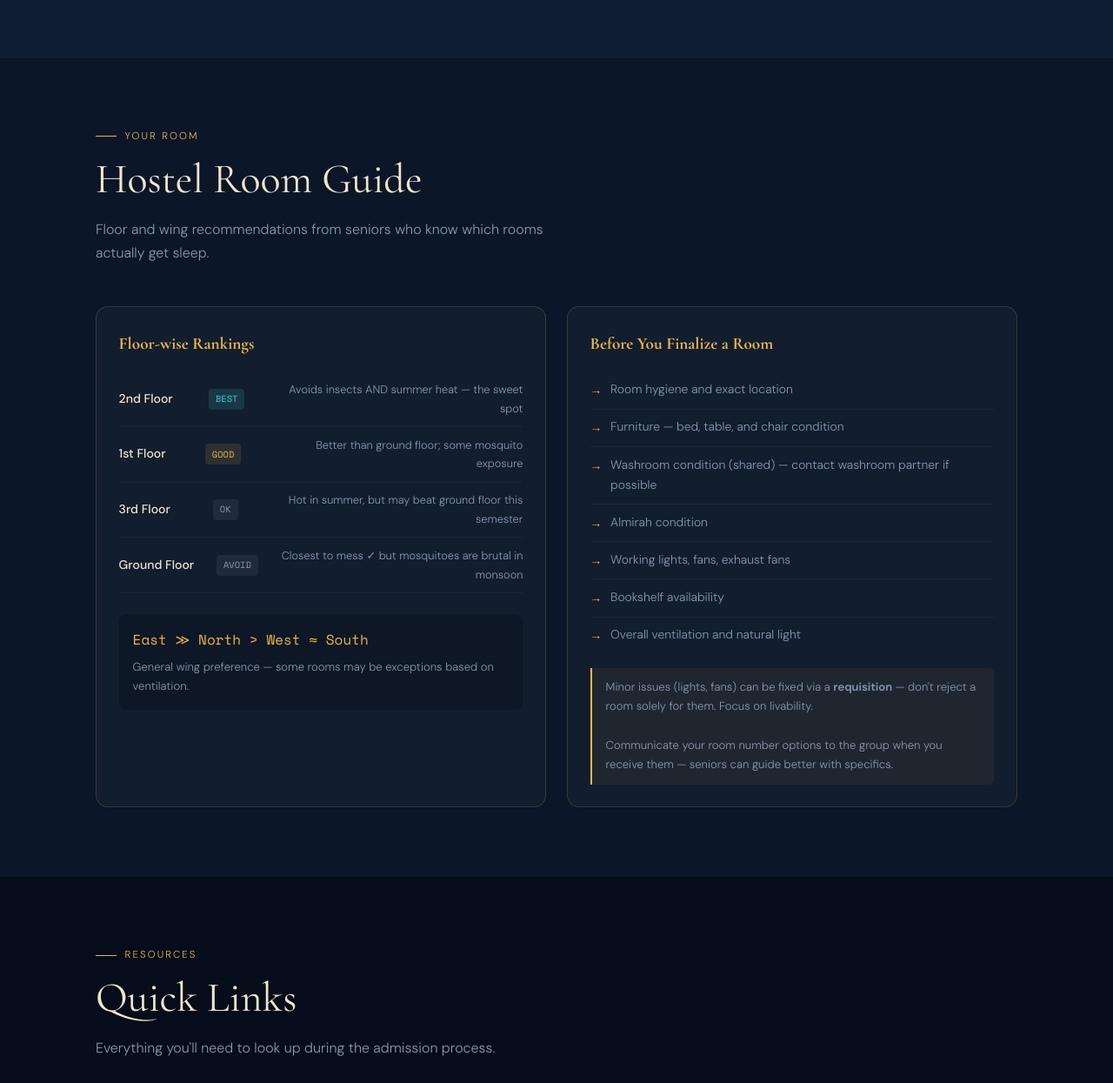
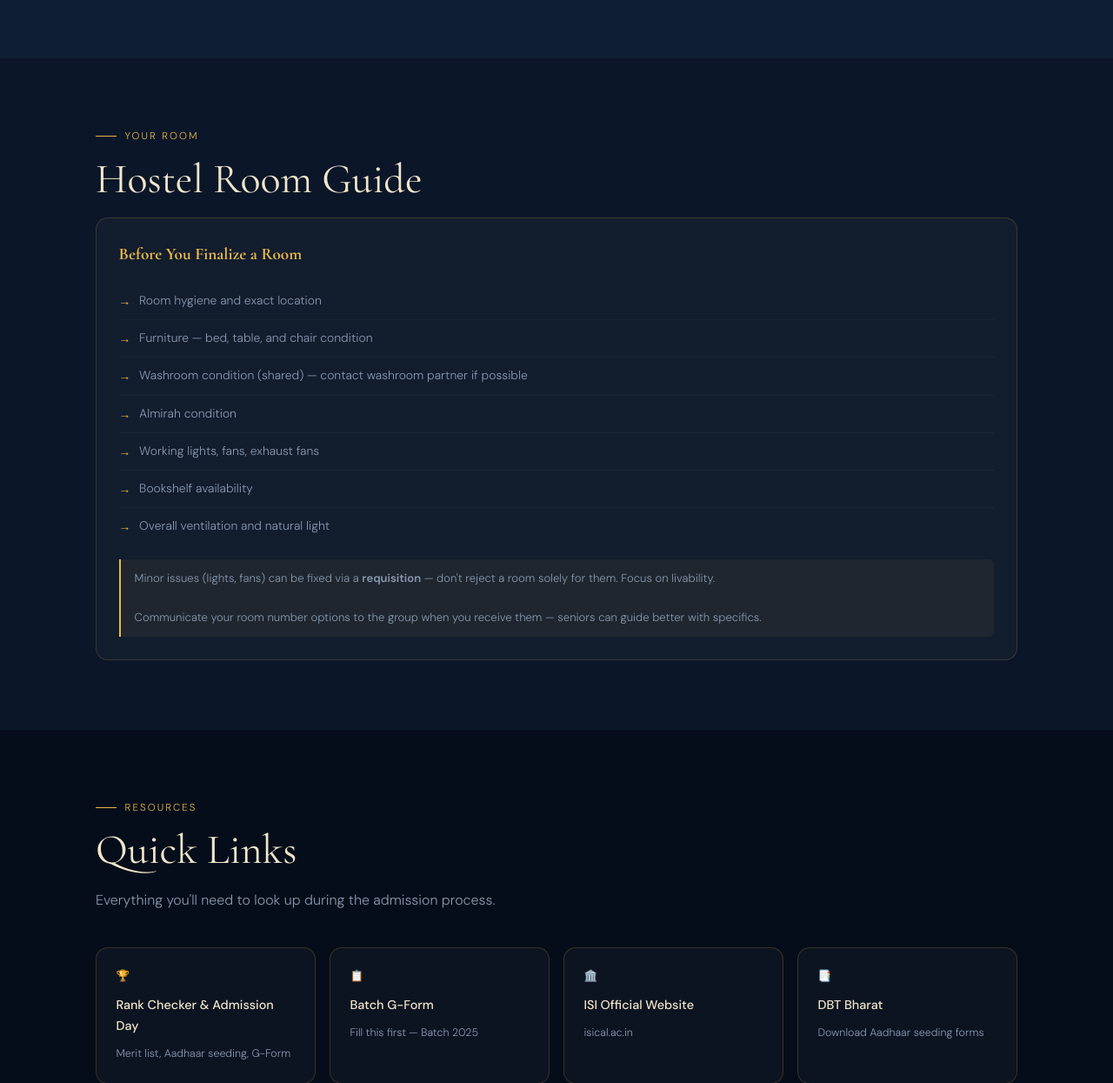
Before and after one commit to anantraj07/imp_web, a Django app: page /guide/ in a window 1280 px wide. Shown: the part 4434-5679 px from the top of the page at 87% size. Run offline with Django 5.2, Linux system fonts and the light colour scheme; data comes from the database, SQL or seed files in the repository; parts of the project's set-up code (start-up, migrations or seed data) failed here and were passed over.

Commit message:
Remove hostel room rankings and descriptions
Removed detailed floor-wise rankings and recommendations for hostel rooms.

```diff
--- a/welcome/templates/welcome/guide.html
+++ b/welcome/templates/welcome/guide.html
@@ -755,38 +755,6 @@
   <div class="container">
     <div class="section-eyebrow reveal">Your Room</div>
     <h2 class="section-title reveal">Hostel Room Guide</h2>
-    <p class="section-desc reveal">Floor and wing recommendations from seniors who know which rooms actually get sleep.</p>
-
-    <div class="hostel-grid">
-
-      <div class="hostel-card reveal">
-        <h3>Floor-wise Rankings</h3>
-        <div class="floor-row">
-          <span class="floor-label">2nd Floor</span>
-          <span class="floor-badge badge-best">BEST</span>
-          <span class="floor-note">Avoids insects AND summer heat — the sweet spot</span>
-        </div>
-        <div class="floor-row">
-          <span class="floor-label">1st Floor</span>
-          <span class="floor-badge badge-good">GOOD</span>
-          <span class="floor-note">Better than ground floor; some mosquito exposure</span>
-        </div>
-        <div class="floor-row">
-          <span class="floor-label">3rd Floor</span>
-          <span class="floor-badge badge-ok">OK</span>
-          <span class="floor-note">Hot in summer, but may beat ground floor this semester</span>
-        </div>
-        <div class="floor-row">
-          <span class="floor-label">Ground Floor</span>
-          <span class="floor-badge badge-ok">AVOID</span>
-          <span class="floor-note">Closest to mess ✓ but mosquitoes are brutal in monsoon</span>
-        </div>
-        <div class="wing-chart">
-          <div class="wing-rank">East ≫ North &gt; West ≈ South</div>
-          General wing preference — some rooms may be exceptions based on ventilation.
-        </div>
-      </div>
-
       <div class="hostel-card reveal">
         <h3>Before You Finalize a Room</h3>
         <ul class="checklist-hostel">
```
